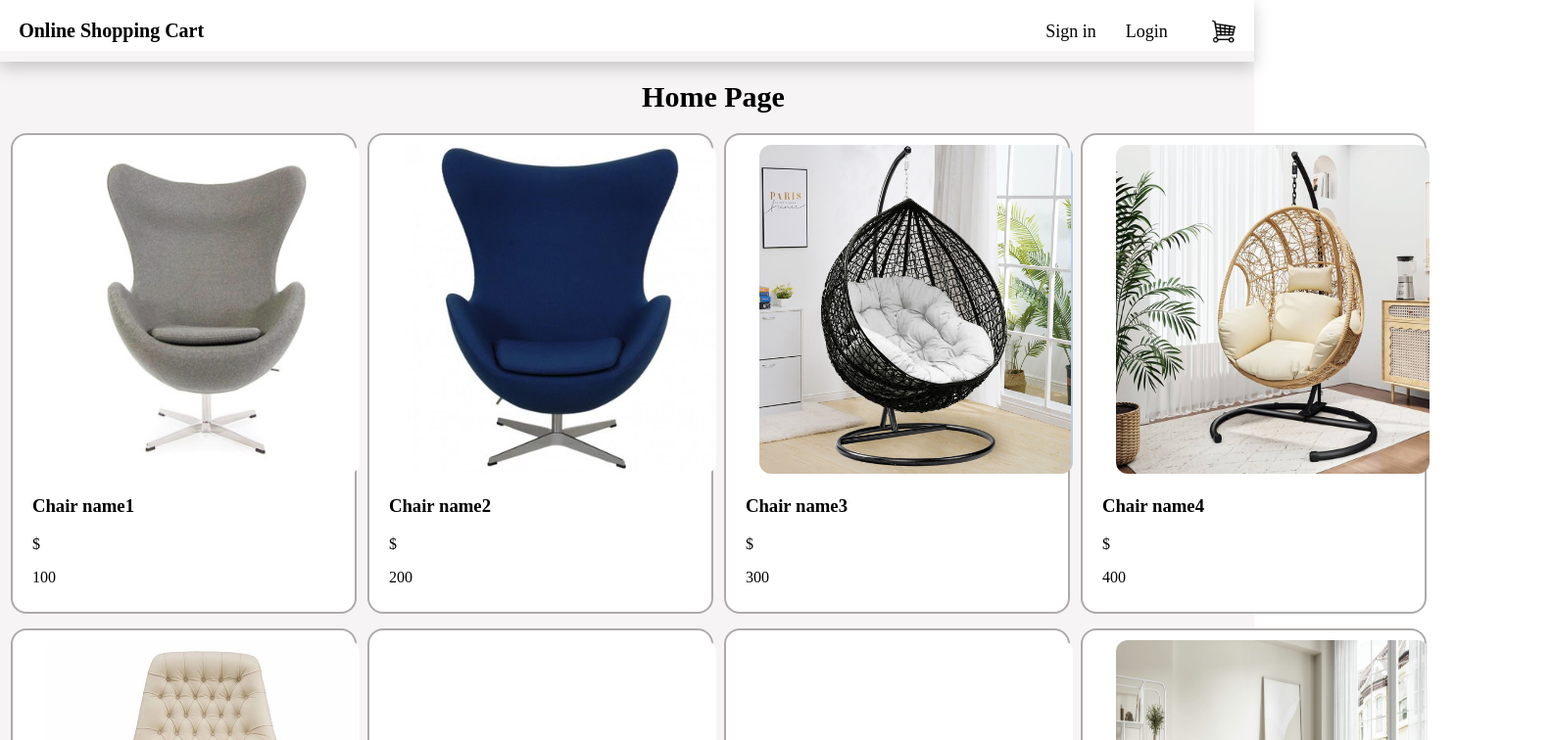
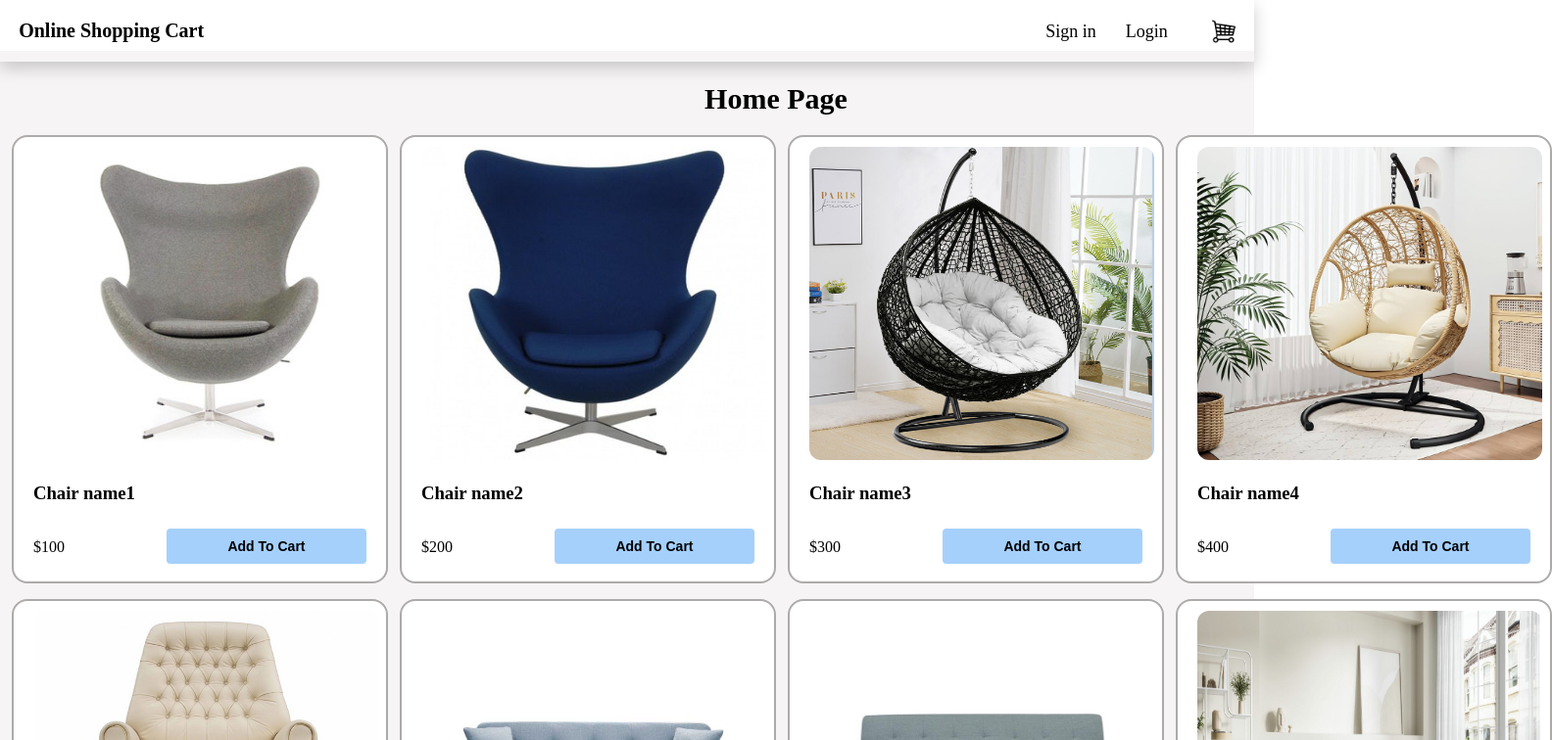
Before and after one commit to KeshaCodeolima/Shopping-Cart, a React (Create React App) app in the folder ractcart/: page / in a window 1280 px wide. Shown: the top 756 px of the page at 98% size, 1584 px wide, since content can reach past the window. Built offline with nearby package versions, Linux system fonts and the light colour scheme.

Commit message:
Add new div tag and add new button to product box and edit the css

```diff
--- a/ractcart/src/Components/ProductCart.css
+++ b/ractcart/src/Components/ProductCart.css
@@ -9,8 +9,23 @@
     border: 2px solid rgb(173, 171, 170);
 }
 .boximg{
-    width:40vh;
-    height: 42vh;
+    width:44vh;
+    height: 40vh;
     border-radius: 12px;
-    margin-left: 4.5%;
 }
+.btncart{
+    background-color: rgb(165, 208, 252);
+    font-size: 14px;
+    font-weight: 600;
+    border: none;
+    outline: none;
+    border-radius: 4px;
+    width: 60%;
+    height: 36px;
+    cursor: pointer;
+    margin-top: 2%;
+}
+.btnp{
+    display: flex;
+    justify-content: space-between;
+}
--- a/ractcart/src/Components/ProductsCart.js
+++ b/ractcart/src/Components/ProductsCart.js
@@ -1,13 +1,16 @@
 import React from 'react'
 import './ProductCart.css';
 
-const ProductsCart= (props)=> {
-  const {name,image,price}= props.data;
+const ProductsCart = (props) => {
+  const { name, image, price } = props.data;
   return (
     <div className='itembox'>
-      <img src={image} alt='image1'  className='boximg' />
+      <img src={image} alt='image1' className='boximg' />
       <h3>{name}</h3>
-      $<p>{price}</p>
+      <div className='btnp'>
+        <p>${price}</p>
+        <button className='btncart'>Add To Cart</button>
+      </div>
     </div>
   )
 }
```
